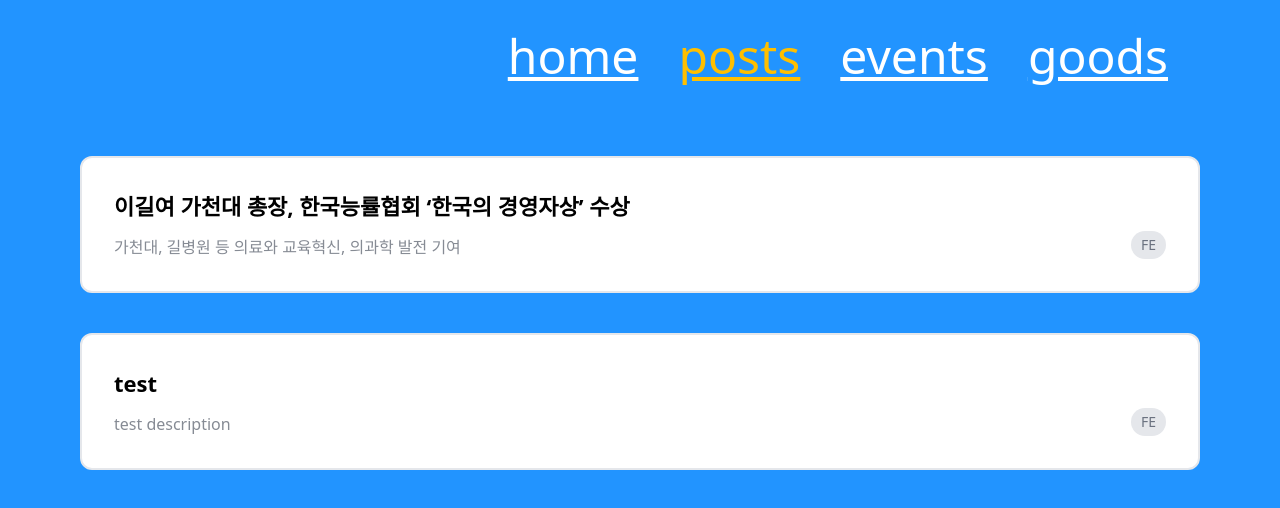
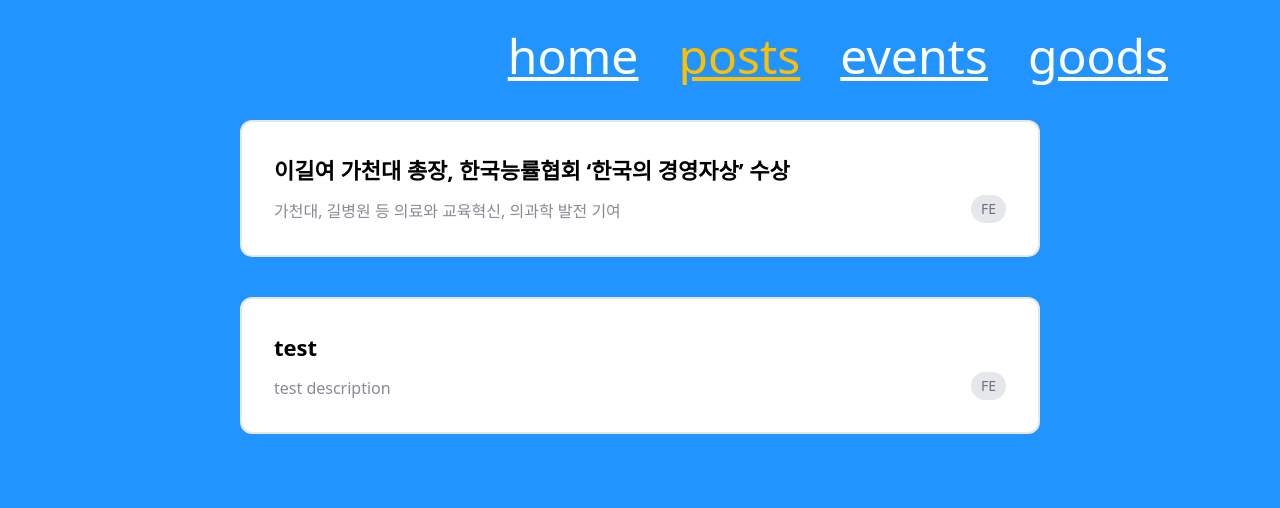
Before and after one commit to anonymousRecords/najakgil-web, a Next.js app: page /posts in a window 1280 px wide. Shown: the top 508 px of the page. Built offline with nearby package versions, Linux system fonts and the light colour scheme.

Commit message:
feat : 포스트 화면 스타일 수정

```diff
--- a/app/posts/page.tsx
+++ b/app/posts/page.tsx
@@ -5,13 +5,13 @@ import React from "react";
 function Posts() {
   const posts = getSortedPostsData();
   return (
-    <div className=" ">
-      <section className="flex flex-col justify-center gap-10 py-9">
-        {posts.map((post) => (
+    <section className="flex flex-col justify-center gap-5 px-10 xl:gap-10 xl:px-40">
+      {posts.map((post) => (
+        <>
           <ListItem key={post.id} post={post} />
-        ))}
-      </section>
-    </div>
+        </>
+      ))}
+    </section>
   );
 }
 
--- a/components/ListItem.tsx
+++ b/components/ListItem.tsx
@@ -7,7 +7,7 @@ type ListItemProps = {
   post: Post;
 };
 
-function ListItem({ post }: ListItemProps) {
+export default function ListItem({ post }: ListItemProps) {
   const { id, title, description, category } = post;
   return (
     <Link
@@ -15,7 +15,7 @@ function ListItem({ post }: ListItemProps) {
       href={`/posts/${id}`}
     >
       <div className="flex flex-1 flex-col">
-        <h3 className="text-[22px] font-semibold">{title}</h3>
+        <h3 className="text-[18px] font-semibold xl:text-[22px]">{title}</h3>
         <p className="mt-3 text-[16px] text-[#868b94]">{description}</p>
       </div>
       <div className="flex items-end md:ml-4 md:justify-end">
@@ -24,5 +24,3 @@ function ListItem({ post }: ListItemProps) {
     </Link>
   );
 }
-
-export default ListItem;
```
